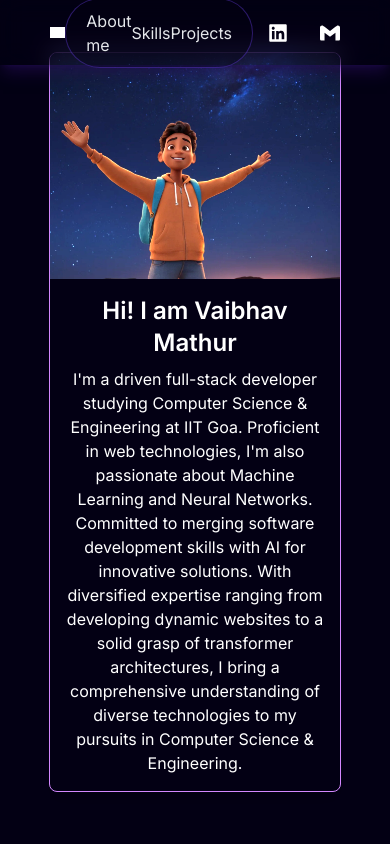
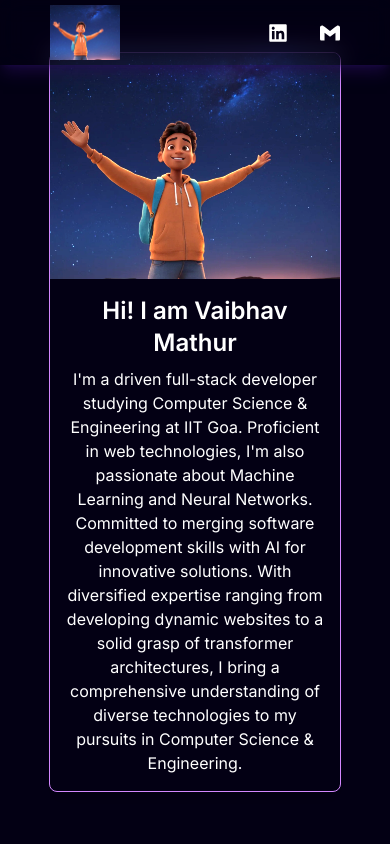
Before and after one commit to VaibhavMathur-2003/portfolio, a Next.js app: page / in a window 390 px wide. Shown: the top 844 px of the page. Built offline with nearby package versions, Linux system fonts and the light colour scheme; grey boxes are pictures that could not be loaded; a web font is replaced by a local one.

Commit message:
Responsiveness

```diff
--- a/components/main/Navbar.tsx
+++ b/components/main/Navbar.tsx
@@ -6,14 +6,14 @@ import { FaLinkedin } from "react-icons/fa";
 
 const Navbar = () => {
   return (
-    <div className="w-full h-[65px] fixed top-0 shadow-lg shadow-[#2A0E61]/50 bg-[#03001417] backdrop-blur-md z-50 px-10">
+    <div className="w-full h-[65px] fixed top-0 shadow-lg shadow-[#2A0E61]/50 bg-[#03001417] backdrop-blur-md z-50 px-10 ">
       <div className="w-full h-full flex flex-row items-center justify-between m-auto px-[10px]">
         <a
           href="#about-me"
           className="h-auto w-auto flex flex-row items-center"
         >
           <Image
-            src="/profilepc.png"
+            src="/profilepc.webp"
             alt="logo"
             width={70}
             height={70}
@@ -25,7 +25,7 @@ const Navbar = () => {
           </span>
         </a>
 
-        <div className="w-[500px] h-full flex flex-row items-center justify-between md:mr-20">
+        <div className="w-[500px] h-full flex flex-row items-center justify-between md:mr-20 max-md:hidden">
           <div className="flex items-center justify-between w-full h-auto border border-[#7042f861] bg-[#0300145e] mr-[15px] px-[20px] py-[10px] rounded-full text-gray-200">
             <a href="#about-me" className="cursor-pointer">
               About me
--- a/components/main/Projects.tsx
+++ b/components/main/Projects.tsx
@@ -10,7 +10,7 @@ const Projects = () => {
       <h1 className="text-[40px] font-semibold  py-10 text-white">
         My Projects
       </h1>
-      <div className="h-full w-1/3 mb-20 flex flex-col md:flex-row gap-10 px-10 text-center">
+      <div className="sm:w-5/12 sm:h-1/4 w-full h:1/4 h-full w-1/3 mb-20 flex flex-col md:flex-row gap-10 px-10 text-center">
       <ProjectCard
           src="/landweb.webp"
           title="No-Code Web Builder"
```
